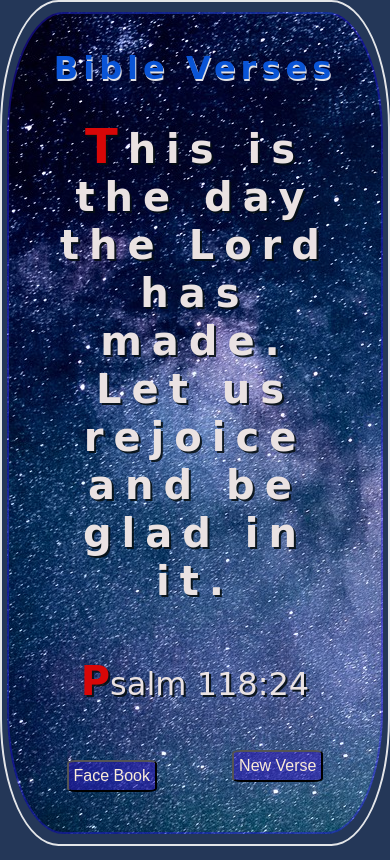
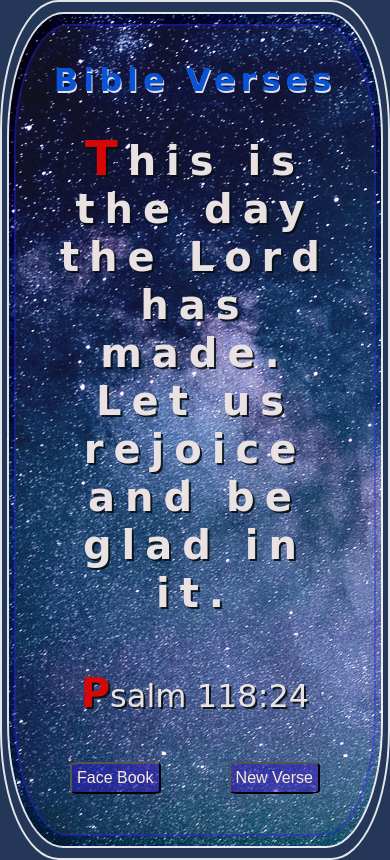
Before and after one commit to pryguy-lab/Holy-Bible-Verses, a plain HTML site: page index.html in a window 390 px wide. Drawn offline with Linux system fonts and the light colour scheme; no server answers; a web font is replaced by a local one.

Commit message:
corrected placement of buttons, moved media queries outside of element envelopes

```diff
--- a/index.html
+++ b/index.html
@@ -7,7 +7,7 @@
     <link rel="stylesheet" href="./styles.css" />
     <title>Holy Bible Verses</title>
   </head>
-  <body background="./beautiful-nature-g9dcdcc5fa_1280.jpg"
+  <body background="./beautiful-nature-g9dcdcc5fa_1280.jpg">
     <div class="text-container" id="text-container">
       <h1>Bible Verses</h1>
       <div class="paragraph-container" id="paradiv">
--- a/styles.css
+++ b/styles.css
@@ -30,11 +30,7 @@ h1{
     letter-spacing: 5px;}
 
 }
-// @media screen and (max-width: 700px) {
-//     h1{font-size: 2.25rem;
-//     letter-spacing: 7px;
-// }
-// }
+
 
 .text-container{
     background-color: rgba(247, 250, 250, 0.063);
@@ -67,13 +63,14 @@ h1{
      font-weight: 800;
      text-shadow: rgba(6, 15, 18, 0.89) 2px 2px;
      margin: 0;
-     @media screen and (max-width:500px){
-        font-size: 2.5rem; ;
-
-     }
-
 
  }
+
+ @media screen and (max-width:500px){
+   .paragraph{ font-size: 2.5rem} ;
+
+ }
+
  p::first-letter {
     font-size: 5rem;
     font-weight: bold;
@@ -110,7 +107,7 @@ h1{
 .fb-btn{
     background-color: rgba(48, 22, 195, 0.5);
     color: antiquewhite;
-    margin-top: 20px;
+    margin-top: 10px;
     margin-bottom: 20px;
     padding: 5px;
     border-radius: 10%;
```
